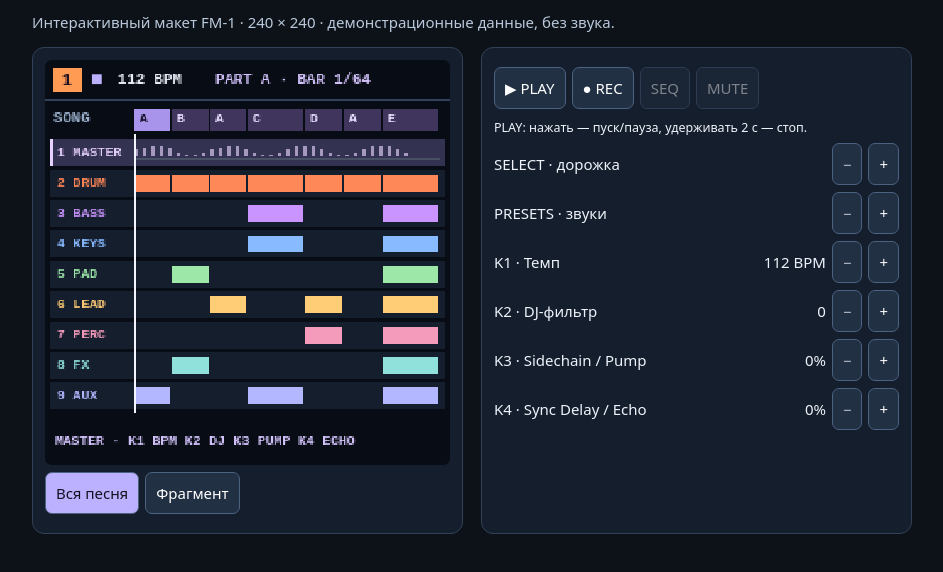
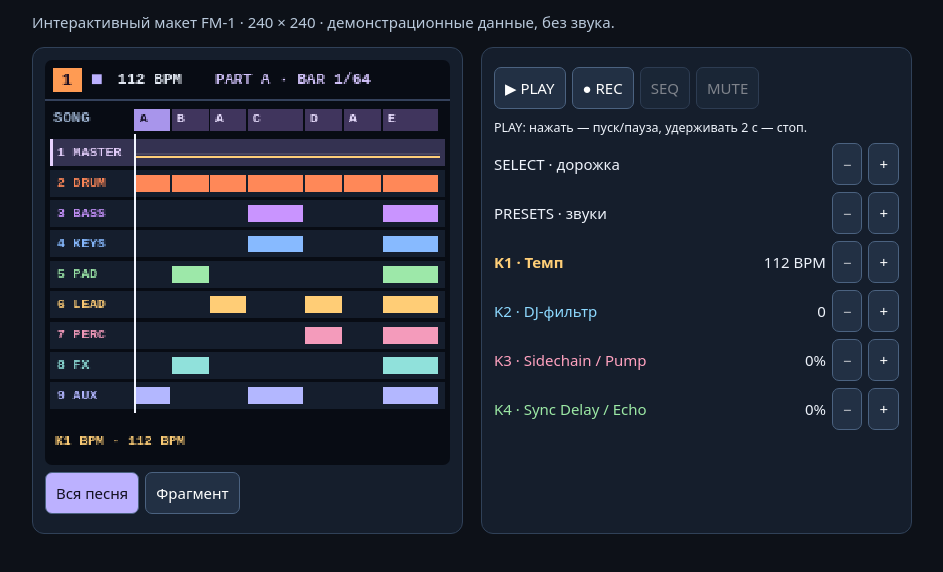
Before and after one commit to evgenytox/Fm1-web, a plain HTML site: page song.html in a window 1280 px wide. Shown: the part 104-676 px from the top of the page, without its empty margins (168-1111 px from the left). Drawn offline with Linux system fonts and the light colour scheme.

Commit message:
Show selected master automation curve on song lane

```diff
--- a/song.html
+++ b/song.html
@@ -1,4 +1,4 @@
 <!doctype html><html lang="ru"><meta charset="utf-8"><meta name="viewport" content="width=device-width,initial-scale=1"><title>FM‑1 · Песня</title>
 <style>*{box-sizing:border-box}body{margin:0;background:#0d1118;color:#eef3fb;font:15px system-ui}main{max-width:920px;margin:auto;padding:20px}a{color:#9ddaff}p{color:#b9c9db}.grid{display:grid;grid-template-columns:minmax(0,1fr) minmax(0,1fr);gap:18px}.panel{background:#151e2c;border:1px solid #304158;border-radius:12px;padding:12px;min-width:0}canvas{display:block;width:100%;height:auto;image-rendering:pixelated;touch-action:manipulation;border-radius:7px}button{font:inherit;min-height:42px;background:#223044;color:white;border:1px solid #4b6280;border-radius:7px;padding:6px 10px;cursor:pointer;touch-action:manipulation}button[aria-pressed=true]{background:#bcb1ff;color:#131020}button:disabled{opacity:.45}#play,#rec{touch-action:none;user-select:none}.row{display:flex;gap:6px;align-items:center;flex-wrap:wrap;margin:7px 0}.row label{flex:1}.row span{min-width:60px;text-align:right}#status{min-height:2em}h1{margin-bottom:4px}@media(max-width:690px){.grid{grid-template-columns:1fr}main{padding:12px}}</style>
 <main><a href="./">← Симулятор</a> · <a href="editor.html">Редактор HOME</a><h1>Песня · GENE + TRACKS</h1><p>Интерактивный макет FM‑1 · 240 × 240 · демонстрационные данные, без звука.</p><div class="grid"><div class="panel"><canvas id="lcd" width="240" height="240" aria-label="Экран песни"></canvas><div class="row"><button id="overview" aria-pressed="true">Вся песня</button><button id="detail" aria-pressed="false">Фрагмент</button><button id="back" hidden>← Песня</button></div></div><div class="panel"><div class="row"><button id="play" aria-label="PLAY: удерживай две секунды для STOP">▶ PLAY</button><button id="rec" aria-pressed="false">● REC</button><button id="seq">SEQ</button><button id="mute">MUTE</button></div><small>PLAY: нажать — пуск/пауза, удерживать 2 с — стоп.</small><div class="row"><label>SELECT · дорожка</label><button data-do="select,-1">−</button><button data-do="select,1">+</button></div><div class="row"><label>PRESETS · звуки</label><button data-do="preset,-1">−</button><button data-do="preset,1">+</button></div><div id="clear-locks" hidden><p id="clear-message" role="alert"></p><button id="cancel-clear">Отмена</button></div><div id="knobs"></div><p id="status" role="status"></p></div></div></main>
-<script src="song.js?v=2"></script></html>
+<script src="song.js?v=3"></script></html>
--- a/song.js
+++ b/song.js
@@ -6,6 +6,9 @@ const parts=[['A',8],['B',8],['A',8],['C',12],['D',8],['A',8],['E',12]], total=6
 const patches=[[],['ACOUSTIC','808 BOOM','909 CLUB'],['SUB','FM BASS','PLUCK'],['TINE','ORGAN','PIANO'],['AIR','CLOUD','WARM'],['SOFT LEAD','SYNC','SAW'],['TOMS','SHAKER','CLAPS'],['SWEEP','NOISE','RING'],['INIT','BELLS','PLUCK']];
 const master=[112,0,0,0], masterNames=['Темп','DJ-фильтр','Sidechain / Pump','Sync Delay / Echo'];
 const mix=labels.map(()=>[80,0,0,0]), mixNames=['Громкость','Панорама L / R','Фильтр LPF / HPF','Reverb'];
+const masterInk=['#ffcf78','#8dd9ff','#ffa2bf','#9ce9a5'];
+const masterShort=['BPM','DJ FILTER','PUMP','ECHO'];
+let masterView=0;
 const locks=labels.map(()=>new Map());
 let recording=-1,recHold=null,recHeld=false,clear=null;
 const muted=labels.map(()=>false), patch=labels.map(()=>0), toggled=new Set();
@@ -19,10 +22,29 @@ function bipolar(v,left,right){return v===0?'0':(v<0?left:right)+' '+Math.abs(v)
 function value(i){const v=(track===0?master:mix[track])[i];return track===0?(i===0?v+' BPM':i===1?bipolar(v,'LPF','HPF'):v+'%'):(i===1?bipolar(v,'L','R'):i===2?bipolar(v,'LPF','HPF'):v+'%');}
 function lockCount(t){return [...locks[t].values()].reduce((n,v)=>n+Object.keys(v).length,0);}
 function turnKnob(i,sign){
+ if(track===0)masterView=i;
  const row=track===0?master:mix[track], tempo=track===0&&i===0, bipolarKnob=i===1||(track!==0&&i===2);
  row[i]=clamp(row[i]+sign*(tempo?1:5),tempo?30:bipolarKnob?-100:0,tempo?300:100);
  if(recording===track){const step=Math.floor(position*16), point=locks[track].get(step)||{};point[i]=row[i];locks[track].set(step,point);}
  sync();
+}
+// Draw step automation as it was recorded; a flat line means no changes.
+function drawMaster(x,y,w,s){
+ const k=masterView,color=masterInk[k],start=zoom?s.at:0,end=zoom?s.at+s.n:total;
+ const points=[...locks[0]].filter(([,p])=>Object.hasOwn(p,k)).map(([step,p])=>[step/16,p[k]]).sort((a,b)=>a[0]-b[0]);
+ const [lo,hi]=k===0?[30,300]:k===1?[-100,100]:[0,100];
+ const py=v=>y+13-Math.round((v-lo)*10/(hi-lo));
+ const pos=bar=>x+Math.min(w-1,Math.floor((bar-start)*w/(end-start)));
+ rect(x,y+8,w,1,'#4b4861');
+ for(let at=0,i=0;at<parts.length;at+=parts[i++][1])if(at>start&&at<end)rect(pos(at),y+2,1,12,'#48425a');
+ let v=points.length?[112,0,0,0][k]:master[k],from=x;
+ for(const [bar,next] of points){
+   if(bar<start){v=next;continue;}if(bar>=end)break;
+   const to=pos(bar),a=py(v),b=py(next);
+   rect(from,a,Math.max(1,to-from),1,color);rect(to,Math.min(a,b),1,Math.abs(a-b)+1,color);
+   rect(to,b,2,2,color);v=next;from=to;
+ }
+ rect(from,py(v),x+w-from,1,color);
 }
 function render(){
  rect(0,0,240,240,'#080c14');const s=section();
@@ -41,20 +63,20 @@ function render(){
  parts.forEach(([name,n],i)=>{const a=x+Math.floor(at*w/total), b=x+Math.floor((at+n)*w/total);rect(a,29,b-a-1,13,i===s.i?'#a895eb':'#40355d');if(b-a>10)text(name,a+3,35,i===s.i?'#120e22':'#eadfff',8);at+=n;});
  if(zoom)rect(x+Math.floor(position*w/total),27,1,17,'#fff');
  labels.forEach((l,t)=>{const y=47+t*18,on=track===t, color=muted[t]?'#68717d':colors[t];rect(3,y,234,16,on?'#343251':'#151e2d');if(on)rect(3,y,2,16,color);text(`${t+1} ${l}`,7,y+8,color,8);
-  if(t===0){rect(x,y+11,w,1, '#485065');for(let k=0;k<33;k++){const h=4+Math.floor(3*Math.sin(k*.7));rect(x+k*5,y+10-h,2,h,'#a699bf');}return;}
+  if(t===0){drawMaster(x,y,w,s);return;}
   if(zoom){for(let i=0;i<48;i++)if(events(t,i+s.i*5)){const xx=x+Math.floor(i*w/48),ny=t===1?y+3:y+3+(i*(t+2))%9;rect(xx,ny,t===1?1:3,t===1?10:2,color);}}
   else {let st=0;for(let i=0;i<parts.length;i++){const n=parts[i][1],a=x+Math.floor(st*w/total),b=x+Math.floor((st+n)*w/total);if(events(t,i)||t===1)rect(a,y+3,b-a-1,10,color);st+=n;}}
  });
- const px=x+Math.min(w-1,Math.floor((zoom?(position-s.at)/s.n:position/total)*w));for(let t=0;t<locks.length;t++)for(const step of locks[t].keys()){const bar=step/16;if(zoom&&(bar<s.at||bar>=s.at+s.n))continue;const lx=x+Math.floor((zoom?(bar-s.at)/s.n:bar/total)*w);rect(lx,60+t*18,2,2,muted[t]?'#858585':'#ffcf78');}
+ const px=x+Math.min(w-1,Math.floor((zoom?(position-s.at)/s.n:position/total)*w));for(let t=1;t<locks.length;t++)for(const step of locks[t].keys()){const bar=step/16;if(zoom&&(bar<s.at||bar>=s.at+s.n))continue;const lx=x+Math.floor((zoom?(bar-s.at)/s.n:bar/total)*w);rect(lx,60+t*18,2,2,muted[t]?'#858585':'#ffcf78');}
  rect(px,44,1,165,'#f2f5ff');
- if(recording===track)text('● REC · '+lockCount(track)+' LOCKS',6,226,'#ff776f',8);else text(track===0?'MASTER · K1 BPM K2 DJ K3 PUMP K4 ECHO':`${labels[track]} · ${patches[track][patch[track]]} · ${muted[track]?'MUTED':'SEQ / PRESETS'}`,6,226,'#d6c6ff',8);
+ if(track===0)text(`${recording===0?'● REC · ':''}K${masterView+1} ${masterShort[masterView]} · ${value(masterView)}`,6,226,masterInk[masterView],8);else if(recording===track)text('● REC · '+lockCount(track)+' LOCKS',6,226,'#ff776f',8);else text(track===0?'MASTER · K1 BPM K2 DJ K3 PUMP K4 ECHO':`${labels[track]} · ${patches[track][patch[track]]} · ${muted[track]?'MUTED':'SEQ / PRESETS'}`,6,226,'#d6c6ff',8);
 }
 function sync(){
  $('overview').hidden=$('detail').hidden=mode!=='song';$('back').hidden=mode==='song';
  $('overview').setAttribute('aria-pressed',String(!zoom));$('detail').setAttribute('aria-pressed',String(zoom));
  $('play').textContent=transport==='play'?'Ⅱ PAUSE':transport==='pause'?'▶ RESUME':'▶ PLAY';$('seq').disabled=track===0;$('mute').disabled=track===0;$('mute').setAttribute('aria-pressed',String(muted[track]));
  $('rec').setAttribute('aria-pressed',String(recording===track));$('rec').disabled=Boolean(clear);$('rec').textContent=recording===track?'● REC ON':'● REC';
- $('knobs').replaceChildren();(track===0?masterNames:mixNames).forEach((n,i)=>{const d=document.createElement('div');d.className='row';const label=document.createElement('label');label.textContent=`K${i+1} · ${n}`;const val=document.createElement('span');val.textContent=value(i);d.append(label,val);[-1,1].forEach(sign=>{const b=document.createElement('button');b.textContent=sign<0?'−':'+';b.setAttribute('aria-label',n+(sign<0?' уменьшить':' увеличить'));b.onclick=()=>turnKnob(i,sign);d.append(b);});$('knobs').append(d);});
+ $('knobs').replaceChildren();(track===0?masterNames:mixNames).forEach((n,i)=>{const d=document.createElement('div');d.className='row';const label=document.createElement('label');label.textContent=`K${i+1} · ${n}`;if(track===0){label.style.color=masterInk[i];label.style.fontWeight=i===masterView?'700':'';}const val=document.createElement('span');val.textContent=value(i);d.append(label,val);[-1,1].forEach(sign=>{const b=document.createElement('button');b.textContent=sign<0?'−':'+';b.setAttribute('aria-label',n+(sign<0?' уменьшить':' увеличить'));b.onclick=()=>turnKnob(i,sign);d.append(b);});$('knobs').append(d);});
  render();
 }
 function act(k,n){if(k==='select'){track=clamp(track+n,0,8);if(track===0)mode='song';}else if(track>0){if(mode==='presets')patch[track]=clamp(patch[track]+n,0,patches[track].length-1);else mode='presets';}else $('status').textContent='MASTER не использует пресеты инструментов.';sync();}
```
